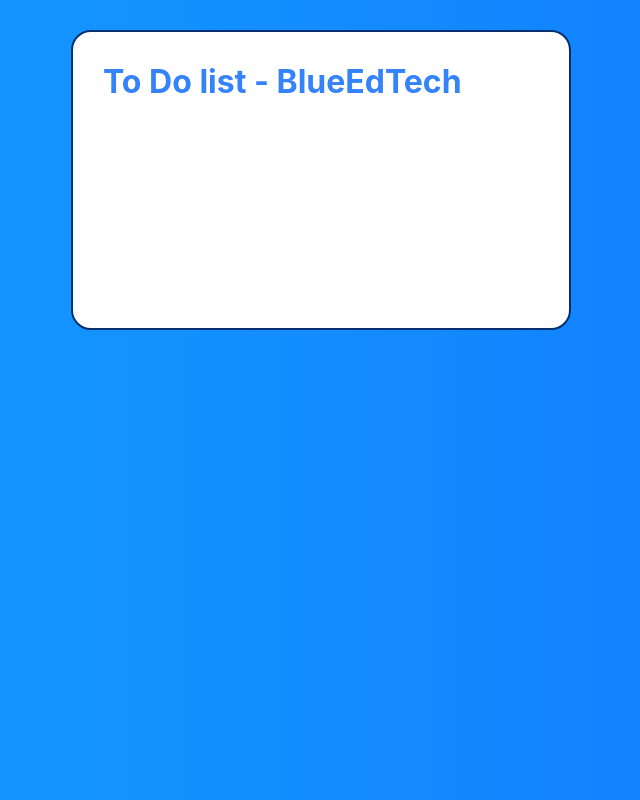
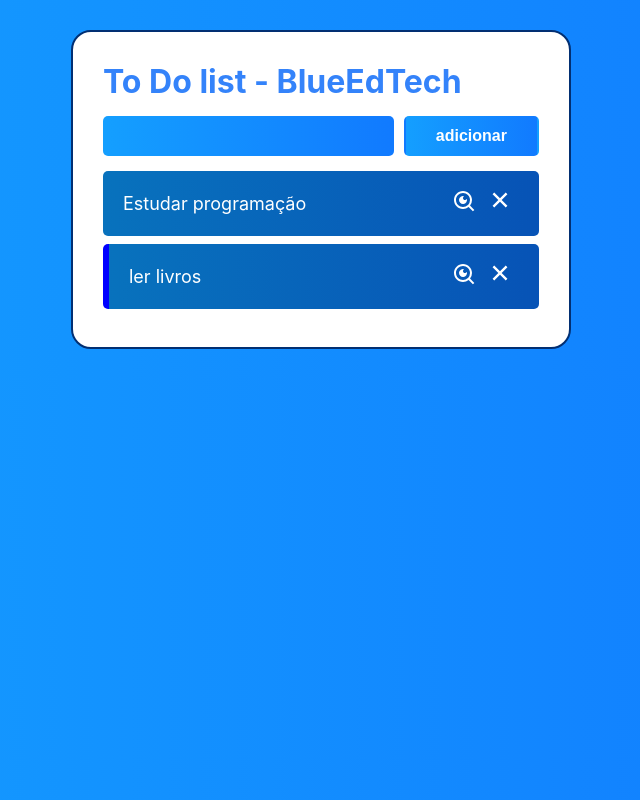
Before and after one commit to DevzVictor/To-do-List-For-Leo-Fleck, a React (Create React App) app: page / in a window 1280 px wide. Shown: the whole page, without its empty margins (319-959 px from the left). Built offline with nearby package versions, Linux system fonts and the light colour scheme.

Commit message:
feat: react icons, render task mook, input/button

```diff
--- a/package.json
+++ b/package.json
@@ -8,6 +8,7 @@
     "@testing-library/user-event": "^13.5.0",
     "react": "^18.2.0",
     "react-dom": "^18.2.0",
+    "react-icons": "^4.4.0",
     "react-scripts": "5.0.1",
     "web-vitals": "^2.1.4"
   },
--- a/src/App.js
+++ b/src/App.js
@@ -1,12 +1,55 @@
-import './App.css';
-import Header from './components/Header';
+import { useState } from "react";
+
+import "./App.css";
+import AddTask from "./components/AddTask";
+import Header from "./components/Header";
+import Tasks from "./components/Tasks";
 
 function App() {
+  const [tasks, setTasks] = useState([
+    {
+      id: "1",
+      title: "Estudar programação",
+      completed: false,
+    },
+    {
+      id: "2",
+      title: "ler livros",
+      completed: true,
+    },
+  ]);
+
+  const handleTaskClick = (taskId) => {
+    const newTasks = tasks.map((task) => {
+      if (task.id === taskId) return { ...task, completed: !task.completed };
+      return task;
+    });
+
+    setTasks(newTasks);
+  };
+
+  const handleTaskAddition = (taskTitle) => {
+    const newTasks = [...tasks];
+
+    setTasks(newTasks);
+  };
+
+  const handleTaskDeletion = (taskId) => {
+    const newTasks = tasks.filter((task) => task.id === taskId);
+    setTasks(newTasks);
+  };
+
   return (
-    <div className='container'>
-      <Header/>
+    <div className="container">
+      <Header />
+      <AddTask handleTaskAddition={handleTaskAddition} />
+      <Tasks
+        tasks={tasks}
+        handleTaskClick={handleTaskClick}
+        handleTaskDeletion={handleTaskDeletion}
+      />
     </div>
-  )
+  );
 }
 
 export default App;
--- a/src/components/AddTask.css
+++ b/src/components/AddTask.css
@@ -0,0 +1,26 @@
+.add-task-container{
+    margin: 15px 0;
+    width: 100%;
+    display: flex;
+}
+
+.add-task-input{
+    height: 40px;
+    padding: 0 10px;
+    border-radius: 5px;
+    border: none;
+    flex: 2;
+    background: linear-gradient(
+      90deg,
+      rgba(20, 159, 255, 1) 0%,
+      rgba(17, 122, 255, 1) 100%
+    );
+    color: #fff;
+    font-size: 16px;
+    outline: none;
+}
+
+.add-task-button-container{
+    margin-left: 10px;
+    flex: 1;
+}
--- a/src/components/AddTask.jsx
+++ b/src/components/AddTask.jsx
@@ -0,0 +1,33 @@
+import React, { useState } from "react";
+import "./AddTask.css";
+import Button from "./Button";
+
+function AddTask({handleTaskAddition}) {
+  const [inputData, setInputData] = useState("");
+
+  const handleInputChange = (e) => {
+    console.log(e.target.value);
+    setInputData(e.target.value);
+  };
+
+  const handleAddTaskClick = () => {
+    handleTaskAddition(inputData);
+    setInputData("");
+  }
+
+  return (
+    <div className="add-task-container">
+      <input
+        onChange={handleInputChange}
+        value={inputData}
+        className="add-task-input"
+        type="text"
+      ></input>
+      <div className="add-task-button-container">
+        <Button onClick={handleAddTaskClick}>adicionar</Button>
+      </div>
+    </div>
+  );
+}
+
+export default AddTask;
--- a/src/components/Task.css
+++ b/src/components/Task.css
@@ -0,0 +1,44 @@
+.task-container{
+    background: linear-gradient(
+        90deg,
+        rgb(8, 114, 189) 0%,
+        rgb(7, 83, 182) 100%
+      );
+    margin: 8px 0;
+    padding: 15px 20px;
+    display: flex;
+    border-radius: 5px;
+    justify-content: space-between;
+    color: #fff;
+    align-items: center;
+}
+
+.task-title{
+    cursor: pointer;
+    font-size: 18px;
+    /* font-weight: bold; */
+}
+
+.icons-container{
+    width: 30%;
+    display: flex;
+    justify-content: flex-end;
+}
+
+.task-close{
+    font-size: 28px;
+    color:#fff;
+    border: none;
+    cursor: pointer;
+    margin: 0 5px;
+    background-color: transparent;
+}
+
+.task-see{
+    font-size: 24px;
+    color:#fff;
+    border: none;
+    cursor: pointer;
+    margin: 0 5px;
+    background-color: transparent;
+}
--- a/src/components/Task.jsx
+++ b/src/components/Task.jsx
@@ -0,0 +1,32 @@
+import React from "react";
+import "./Task.css";
+import { RiCloseLine, RiSearchEyeLine } from "react-icons/ri";
+
+function Task({ task, handleTaskClick, handleTaskDeletion }) {
+
+  return (
+    <div
+      className="task-container"
+      style={task.completed ? { borderLeft: "6px solid blue" } : {}}
+    >
+      <div className="task-title" onClick={() => handleTaskClick(task.id)}>
+        {task.title}
+      </div>
+      <div className="icons-container">
+        <button className="task-see">
+            <RiSearchEyeLine/>
+        </button>
+        <button
+        className="task-close"
+        onClick={() => handleTaskDeletion(task.id)}>
+        <RiCloseLine/>
+        </button>
+
+
+      </div>
+    </div>
+  );
+
+}
+
+export default Task;
--- /dev/null
+++ b/src/components/Tasks.jsx
@@ -0,0 +1,19 @@
+import React from "react";
+import Task from "./Task";
+
+function Tasks({ tasks, handleTaskClick, handleTaskDeletion }) {
+  return (
+    <>
+      {tasks.map((task) => (
+        <Task
+        key={task.id}
+        task={task}
+        handleTaskClick={handleTaskClick}
+        handleTaskDeletion={handleTaskDeletion}
+         />
+      ))}
+    </>
+  );
+}
+
+export default Tasks;
```
Also changed, not shown: 1 other file (tests, documents, lock files or other folders).
